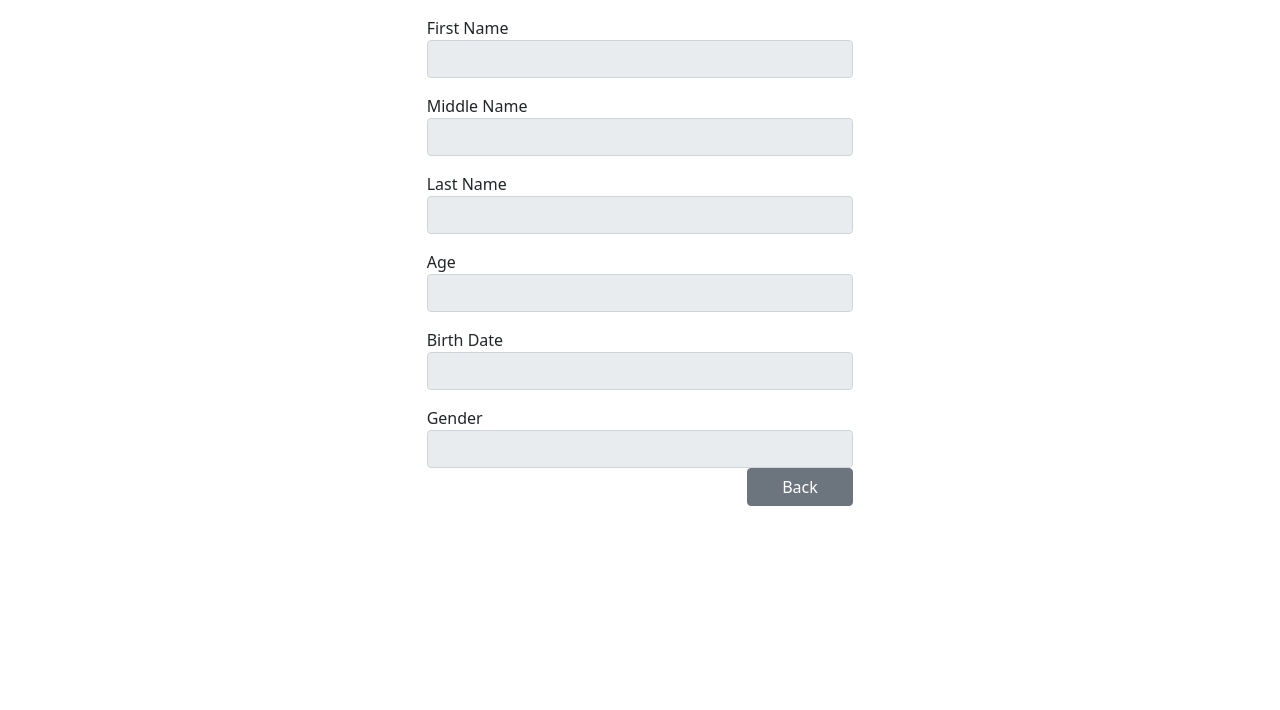
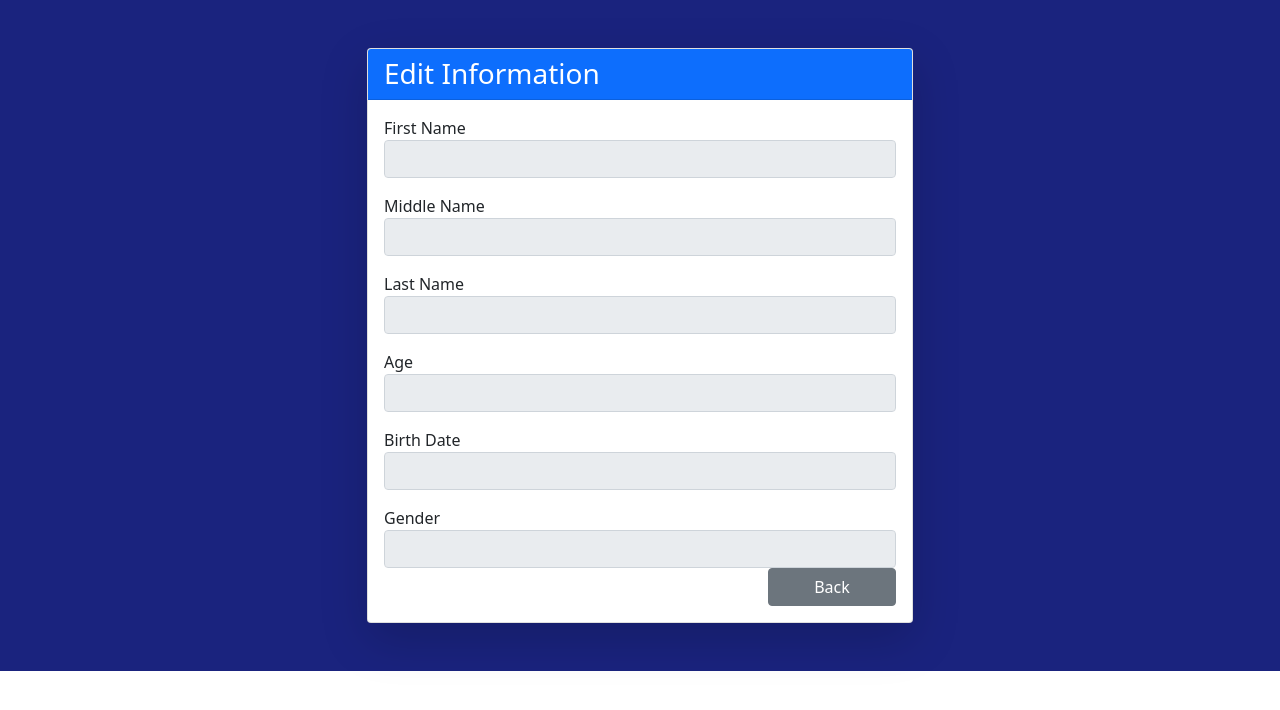
Before and after one commit to markluces14/oursite, a Django app: template gradingsystem/templates/user/show.html in a window 1280 px wide. Shown: the top 710 px of the page. Run offline with Django 5.2, Linux system fonts and the light colour scheme; the template is opened without the code that fills it, so the values that code supplies are empty; some libraries are stand-ins or nearby versions.

Commit message:
Final nagid ni guys

```diff
--- a/gradingsystem/templates/user/edit.html
+++ b/gradingsystem/templates/user/edit.html
@@ -12,7 +12,7 @@ View Gender
             <div class="col-md-6">
                 <div class="card shadow-lg">
                     <div class="card-header bg-primary text-white">
-                        <h3 class="card-title mb-0">View Gender</h3>
+                        <h3 class="card-title mb-0">Edit Information</h3>
                     </div>
                     <div class="card-body">
                         <form action="/user/update/{{ user.student_id }}" method="post">
--- a/gradingsystem/templates/user/show.html
+++ b/gradingsystem/templates/user/show.html
@@ -6,7 +6,15 @@ View Gender
 {% endblock title %}
 
 {% block content %}
-<div class="col-md-4 mx-auto mt-3">
+<div class="container-fluid py-5" style="background-color: #1a237e;">
+    <div class="container">
+        <div class="row justify-content-center">
+            <div class="col-md-6">
+                <div class="card shadow-lg">
+                    <div class="card-header bg-primary text-white">
+                        <h3 class="card-title mb-0">Edit Information</h3>
+                    </div>
+    <div class="card-body" >
         <form action='#'  method="post">
             <div class="mb-3">
                 <label for="first_name">First Name</label>
```
Lines whose indentation alone changed are shown as unchanged.
